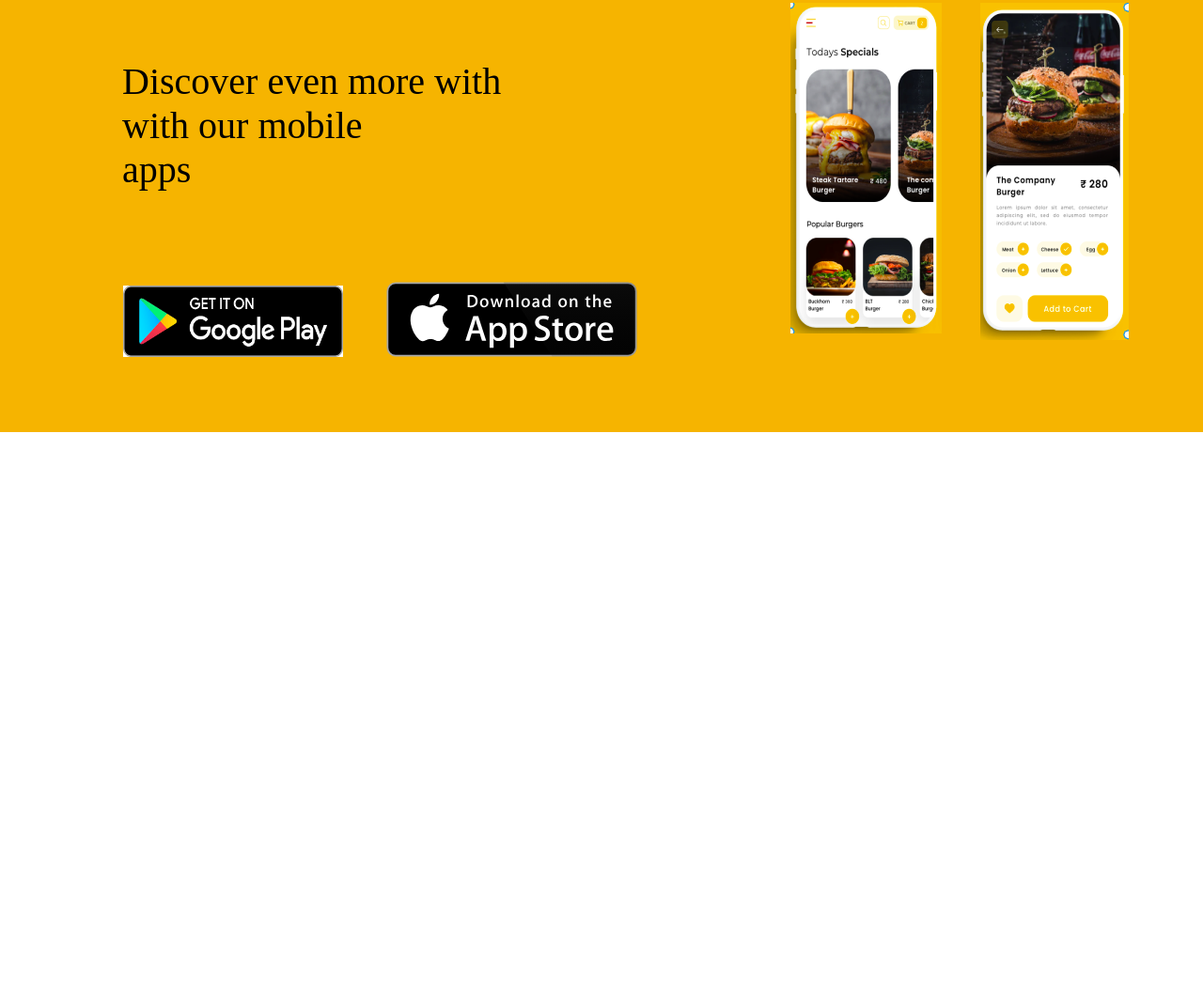
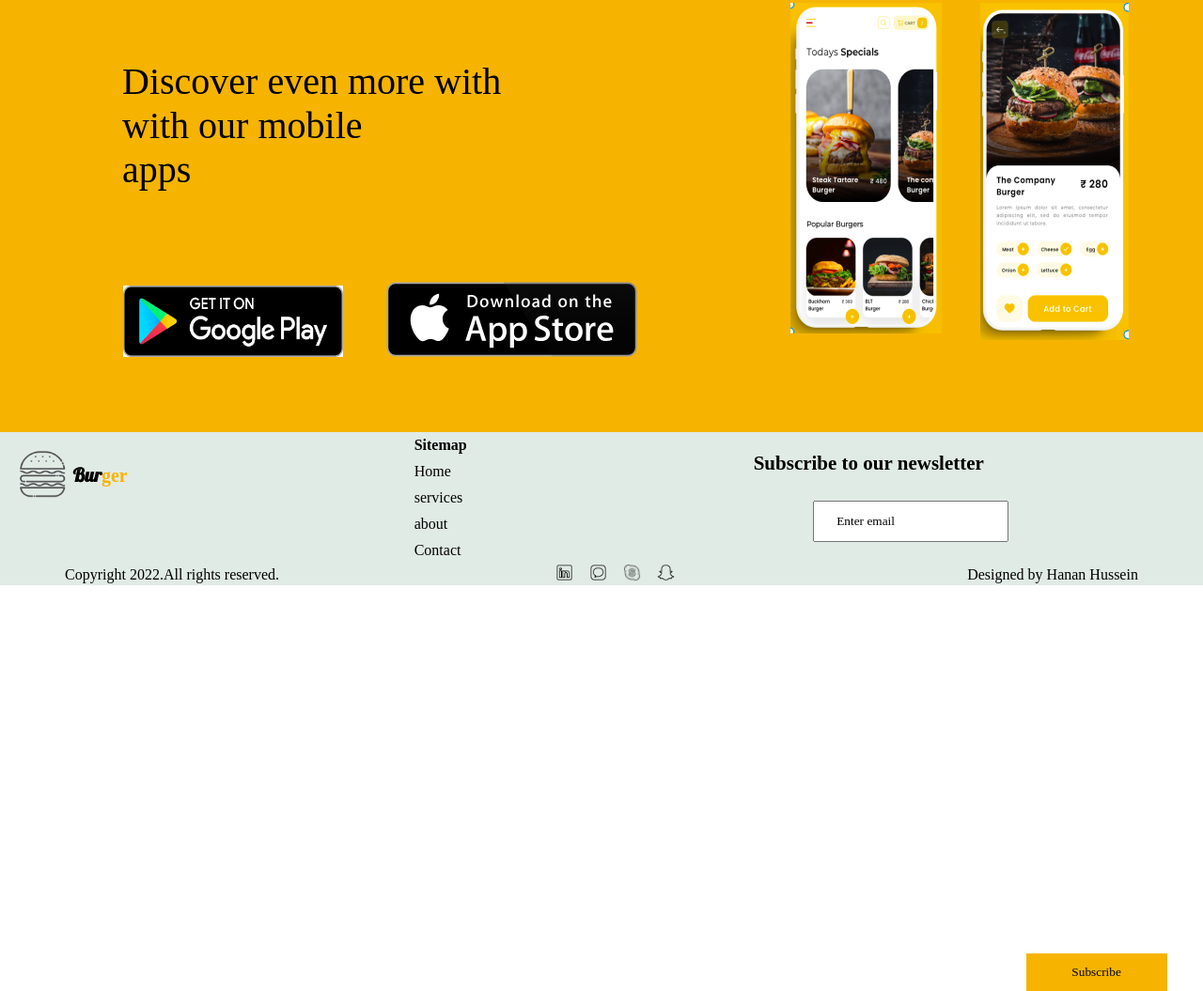
Before and after one commit to Hanan-Hussein/Burger_Palace, a plain HTML site: page index.html in a window 1280 px wide. Shown: the part 1329-2384 px from the top of the page at 94% size. Before the commit the page ends 1806 px from the top, so only its background shows below. Drawn offline with Linux system fonts and the light colour scheme.

Commit message:
this commit contains footer

```diff
--- a/index.css
+++ b/index.css
@@ -43,10 +43,9 @@ img.scaling{
     padding-left: 15px;
     margin-bottom: 10px;
 }
-li {
+#features li {
     list-style-type:none;
-    /* display: flex; */
-    /* display: inline; */
+
     display: inline-block;
 
 }
@@ -269,3 +268,80 @@ font-size: 40px;
     padding-left:16px;
     margin-top: 3px;
 }
+.footer{
+    background-color: #E1EBE6;
+}
+.footeraction{
+    /* margin-top: 20px; */
+    display: flex;
+}
+
+#footer{
+    margin-top:33px;
+    font-family: 'Lobster', cursive;
+    font-size: 20px;
+    color: #000000;
+    font-weight: 700;
+
+}
+
+.footerlist{
+    margin-left: 300px;
+}
+#footer-list li{
+    padding: 5px 5px 5px;
+
+}
+.newsletter{
+    margin-left: 300px;
+    font-size: 21px;
+    margin-top: 21px;
+}
+.form{
+    padding-top: 65px;
+margin-left: -182px;
+display: flex;
+
+
+}
+.inputdesign{
+    display: flex;
+    width: 100%;
+    padding: 12px 20px;
+    margin: 8px 0;
+}
+.newsletterbtn{
+    position: absolute;
+    top: 293%;
+    right: 3%;
+    border:none;
+    background-color: #F6B400;
+    width: 150px;
+    height: 40px;
+
+}
+.last-part{
+    display: flex;
+    flex-direction: row;
+    flex-wrap: nowrap;
+    justify-content: space-evenly;
+    align-items: center;
+    column-gap: 225px;
+}
+.social-icon{
+    width: 36px;
+    list-style: none;
+}
+.un-list{
+    display: flex;
+}
+.social-icon img{
+    width: 19px;
+    list-style: none;
+}
+.copyright{
+    justify-content: left;
+}
+.designer{
+    justify-content: left;
+}
--- a/index.html
+++ b/index.html
@@ -21,7 +21,7 @@
 
                 <img src="./images/sssss.png" class="resize" alt="Image is not working">
 
-                <div class="logo">
+                <div class="logo " id="features">
                     <ul>
                         <!-- <li><p id="brandname">Bur<span class="orange">ger</span> </p>
                         </li> -->
@@ -107,7 +107,43 @@
      </div>
      <div class="footer">
 
+         <div class="footeraction">
+             <img src="./images/sssss.png" class="resize " alt="lllllllll">
+             <p id="footer">Bur<span class="orange">ger</span> </p>
 
-     </div>
+             <ul class="footerlist" id="footer-list">
+                 <li> <strong>Sitemap</strong></li>
+                <li >Home</li>
+                <li >services</li>
+                <li >about</li>
+                <li >Contact</li>
+            </ul>
+            <div>
+                <p class="newsletter"> <strong>Subscribe to our newsletter </strong> </p>
+            </div>
+            <div class="form">
+                <form >
+                    <input class="inputdesign" type="text" value=" Enter email" >
+                    <button class="newsletterbtn">
+                        Subscribe
+                    </button>
+                </form>
+            </div>
+
+         </div>
+
+    <div class="last-part">
+        <p class="copyright">Copyright 2022.All rights reserved.</p>
+        <ul class="un-list">
+            <li class="social-icon"><img src="./images/linkedin.png" alt=""></li>
+            <li class="social-icon"><img src="./images/messages.png" alt=""></li>
+            <li class="social-icon"><img src="./images/skype.png" alt=""></li>
+            <li class="social-icon"><img src="./images/snapchat.png" alt=""></li>
+        </ul>
+        <p class="designer">Designed by Hanan Hussein</p>
+    </div>
+    </div>
+
+
 </body>
 </html>
```
Also changed, not shown: images/facebook.png (added), images/linkedin.png (added), images/messages.png (added), images/skype.png (added), images/snapchat.png (added).
